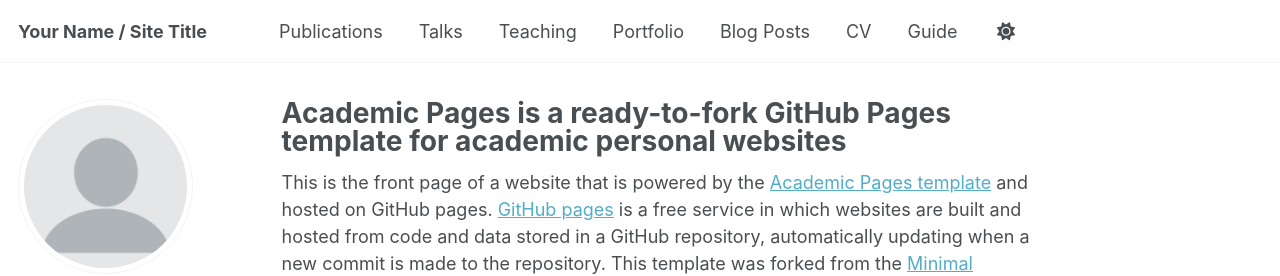
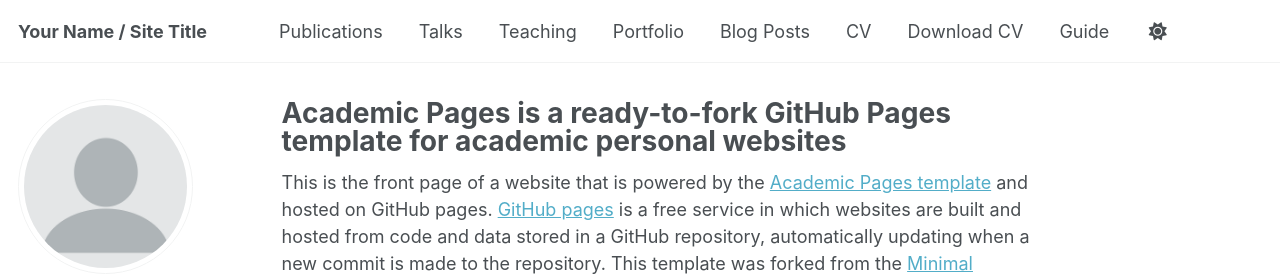
Before and after one commit to sxz0/sxz0.github.io, a Jekyll site: the page built from _pages/about.md, in a window 1280 px wide. Shown: the top 276 px of the page. Built offline with Jekyll 4.4.1, drawn with Linux system fonts in a browser that asks for light colours; some web fonts are replaced.

Commit message:
Update navigation.yml

```diff
--- a/_data/navigation.yml
+++ b/_data/navigation.yml
@@ -24,6 +24,9 @@ main:
     url: /year-archive/
 
   - title: "CV"
+    url: /cv/
+
+  - title: "Download CV"
     url: /files/CV_Pedro_Miguel_Sanchez.pdf
 
   # - title: "CV"
```
